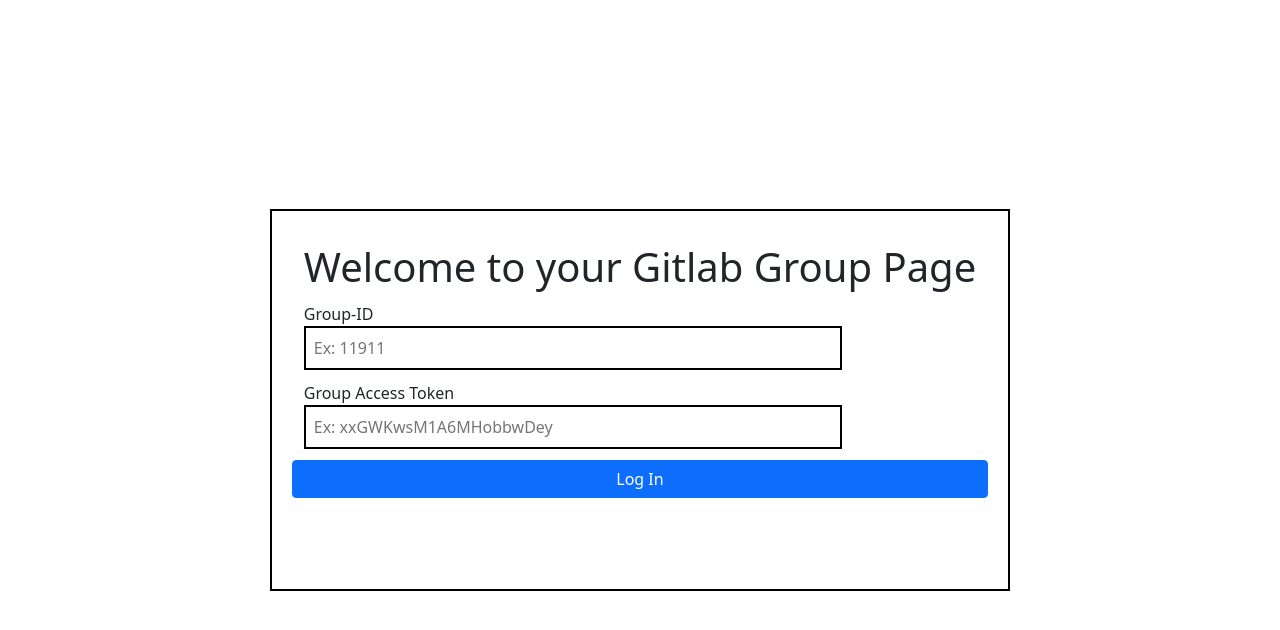
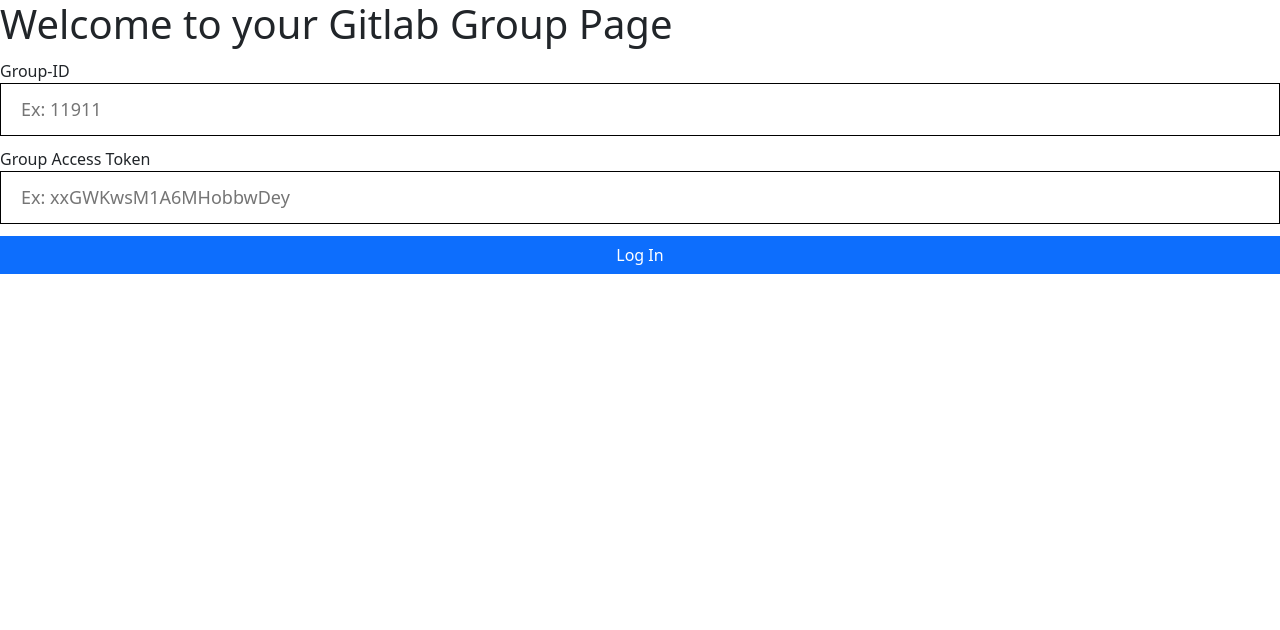
Before and after one commit to kavusiks/gitlab_group_page, a React (Create React App) app in the folder gitlab-group-page/: page / in a window 1280 px wide. Shown: the top 630 px of the page. Built offline with nearby package versions, Linux system fonts and the light colour scheme.

Commit message:
(#9) Added styles: viewport, flex, scalable image

```diff
--- a/gitlab-group-page/src/components/LogIn/index.css
+++ b/gitlab-group-page/src/components/LogIn/index.css
@@ -1,30 +1,65 @@
-.wrapper {
+.body {
+    height: 100vh;
+    font-family: 'Quicksand', sans-serif;
+}
+
+.body h1 {
+    text-align: center;
+    padding-top: 2rem;
+}
+
+.form-col {
+    background-color: #c6beda;
+    height: auto;
     display: flex;
     justify-content: center;
     align-items: center;
-    height: 100vh;
 }
 
-.innercontainer {
-    padding: 2rem 2rem 5rem 2rem;
-    border: 2px solid black;
+form h2 {
+    text-align: center;
+    font-family: 'Quicksand', sans-serif;
 }
-
 .row {
+    display:flex;
     margin-top: 0.7rem;
     margin-bottom: 0.7rem;
 }
 
+.form-row {
+
+    margin-top: 0.7rem;
+    margin-bottom: 0.7rem;
+}
+.col {
+    width: 100%;
+    height: auto;
+    padding-left: 0 !important;
+    padding-right: 0 !important;
+}
+
+.login-image {
+    width: 100%;
+    height: auto;
+}
+
 input {
-    width:80%;
-    padding:0.5rem;
-    border:2px solid black;
+    width: 100%;
+    font-size: 18px;
+    border: 1px black solid;
+    padding: 12px 20px;
 }
 
 button {
-    padding:0.5rem;
-    width: 90%;
-    border:2px solid black;
-    cursor: pointer;
-    margin: 0 auto 0 auto;
+    width: 100%;
+    font-size: 18px;
+    border: 1px black solid;
+    padding: 12px 20px;
+    background-color: #663e83;
+    color:white;
+    transition: ease-in 0.2s;
 }
+
+button:hover {
+    background-color: #517db5;
+}
```
